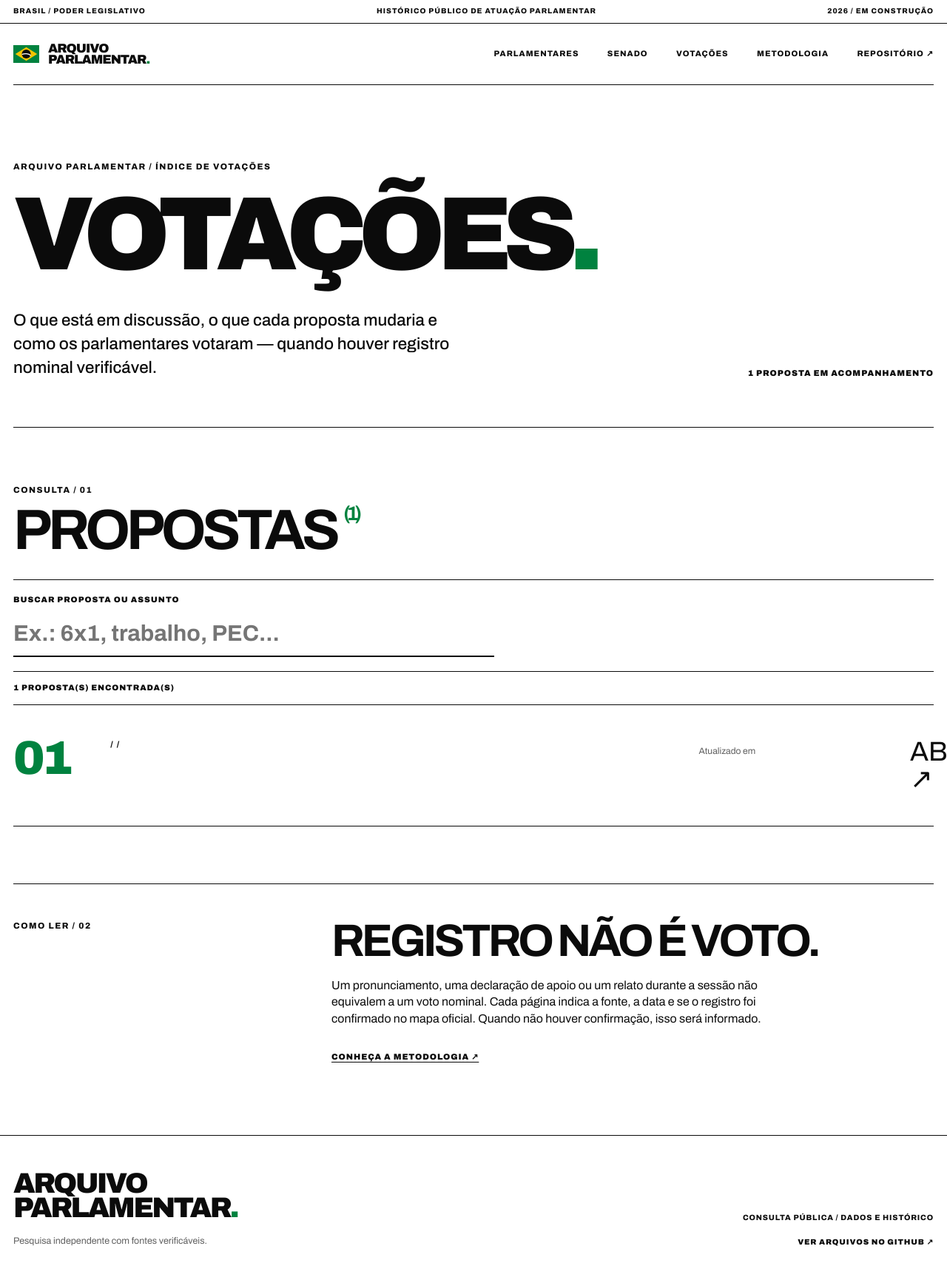
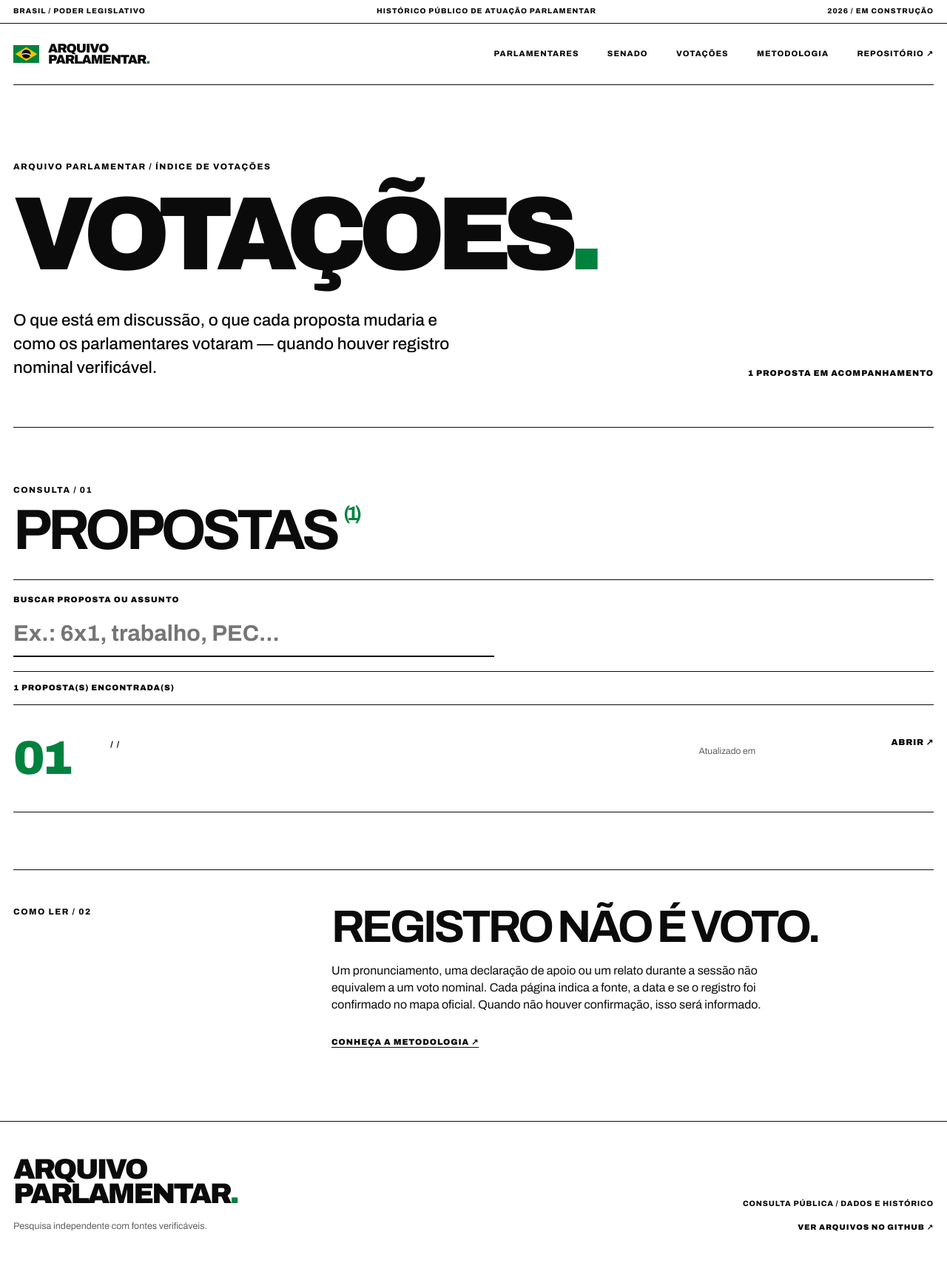
Before and after one commit to leorruas/senadores-deputados, a Jekyll site: the page built from votacoes/index.html, in a window 1280 px wide. Shown: the whole page at 74% size. Built offline with Jekyll 4.4.1, drawn with Linux system fonts in a browser that asks for light colours.

Commit message:
fix: destaca link de abertura de votacoes

```diff
--- a/assets/css/site.css
+++ b/assets/css/site.css
@@ -254,3 +254,7 @@
 .votacoes-nota p:not(.sobretitulo) { max-width: 65ch; }
 .votacoes-nota a { display: inline-block; margin-top: 1rem; font-size: .7rem; font-weight: 900; letter-spacing: .08em; }
 @media (max-width: 720px) { .votacoes-hero__rodape { align-items: start; flex-direction: column; gap: 1.3rem; } .votacao-item { grid-template-columns: 42px minmax(0,1fr) 24px; } .votacao-item__corpo { grid-column: 2; } .votacao-item__meta { grid-column: 2; grid-row: 2; } .votacao-item__seta { grid-column: 3; grid-row: 1; } .votacoes-nota { grid-template-columns: 1fr; } }
+
+.votacao-item__seta { justify-self: end; align-self: start; white-space: nowrap; font-size: .73rem; font-weight: 900; letter-spacing: .06em; }
+.votacao-item:hover .votacao-item__seta { color: var(--color-green); }
+@media(max-width:720px){.votacao-item__seta{font-size:.65rem;}}
```
